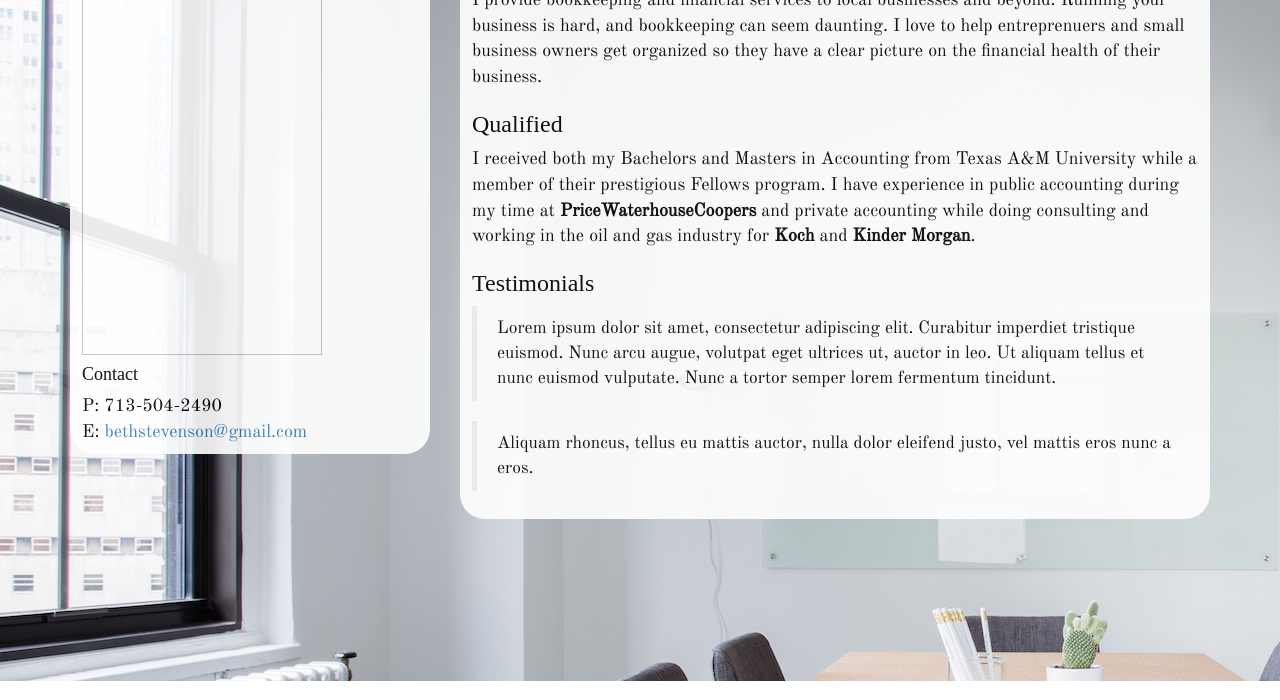
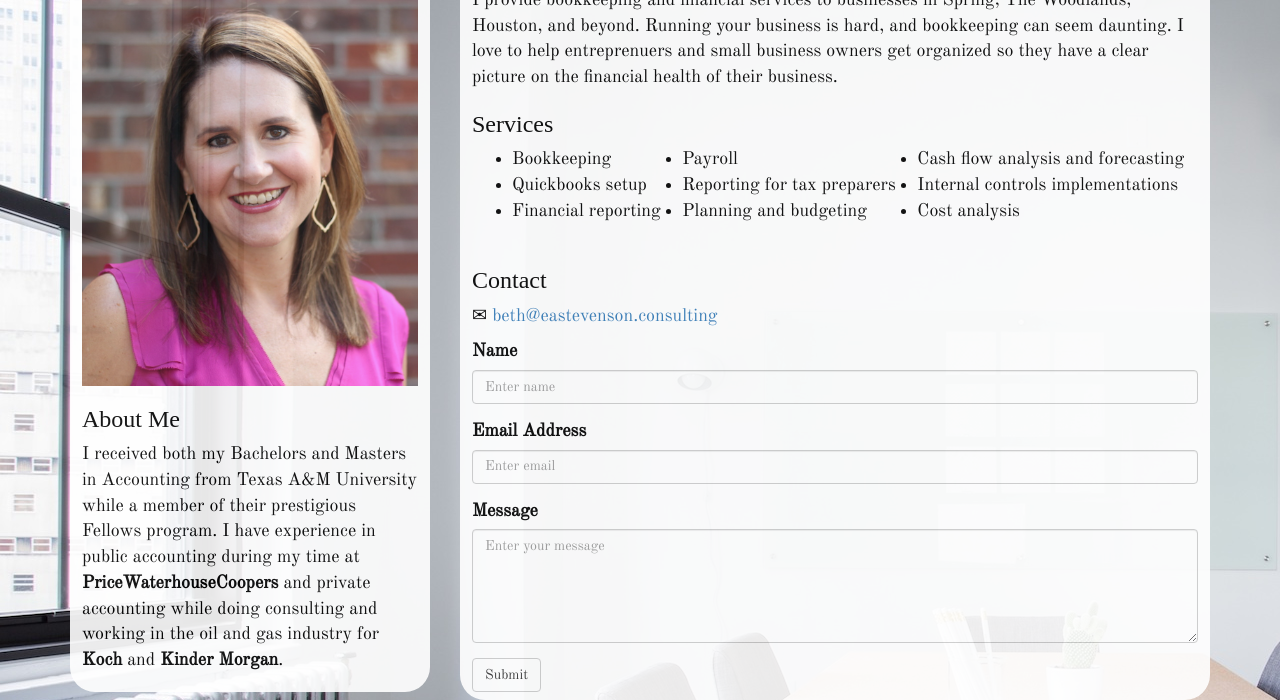
Before and after one commit to scottag99/beth, a plain HTML site: page index.html in a window 1280 px wide. Shown: the part 119-819 px from the top of the page. Drawn offline with nearby package versions, Linux system fonts and the light colour scheme; a web font is replaced by a local one.

Commit message:
Making it real

```diff
--- a/index.html
+++ b/index.html
@@ -23,7 +23,15 @@
         margin-top: 2em;
         opacity: .90;
         border-radius: 25px;}
+        h1 {text-align: center; letter-spacing: 2px;}
       h1,h2,h3,h4,h5,h6 { font-family: 'Marcellus SC', serif; }
+      #services {
+        height: 100px;
+        display:flex;
+        flex-direction: column;
+        flex-wrap: wrap;
+      }
+      #services li {padding-right: 1.2em}
     </style>
 
   </head>
@@ -34,21 +42,56 @@
         <div class="col-sm-4">
           <div class="content">
             <h1>Beth Stevenson</h1>
-            <img width="240" height="360" />
-            <h4>Contact</h4>
-            P: 713-504-2490<br />
-            E: <a href="mailto:bethstevenson@gmail.com">bethstevenson@gmail.com</a>
+            <div id="portrait">
+              <img class="img-responsive" src="IMG_4888.JPG" />
+            </div>
+            <h3>About Me</h3>
+            <p>I received both my Bachelors and Masters in Accounting from Texas A&amp;M University while a member of their prestigious Fellows program. I have experience in public accounting during my time at <strong>PriceWaterhouseCoopers</strong> and private accounting while doing consulting and working in the oil and gas industry for <strong>Koch</strong> and <strong>Kinder Morgan</strong>.</p>
+
           </div>
         </div>
         <div class="col-sm-8">
           <div class="content">
             <h2>Bookkeeping and Financial Services</h2>
-            <p>I provide bookkeeping and financial services to local businesses and beyond. Running your business is hard, and bookkeeping can seem daunting. I love to help entreprenuers and small business owners get organized so they have a clear picture on the financial health of their business.</p>
-            <h3>Qualified</h3>
-            <p>I received both my Bachelors and Masters in Accounting from Texas A&amp;M University while a member of their prestigious Fellows program. I have experience in public accounting during my time at <strong>PriceWaterhouseCoopers</strong> and private accounting while doing consulting and working in the oil and gas industry for <strong>Koch</strong> and <strong>Kinder Morgan</strong>.</p>
-            <h3>Testimonials</h3>
+            <p>I provide bookkeeping and financial services to businesses in Spring, The Woodlands, Houston, and beyond. Running your business is hard, and bookkeeping can seem daunting. I love to help entreprenuers and small business owners get organized so they have a clear picture on the financial health of their business.</p>
+            <h3>Services</h3>
+            <ul id="services">
+              <li>Bookkeeping</li>
+              <li>Quickbooks setup</li>
+              <li>Financial reporting</li>
+              <li>Payroll</li>
+              <li>Reporting for tax preparers</li>
+              <li>Planning and budgeting</li>
+              <li>Cash flow analysis and forecasting</li>
+              <li>Internal controls implementations</li>
+              <li>Cost analysis</li>
+            </ul>
+            <h3>Contact</h3>
+            <p>&#9993; <a href="mailto:beth@eastevenson.consulting">beth@eastevenson.consulting</a></p>
+            <form role="form" id="contactForm" data-toggle="validator" method="POST" action="http://formspree.io/beth@eastevenson.consulting">
+              <input type="text" style="display: none;" name="_gotcha" />
+              <input type="hidden" name="_subject" value="Website Contact Request" />
+              <div class="form-group">
+                <label for="name">Name</label>
+                <input type="text" class="form-control" name="name" placeholder="Enter name" required data-error="NEW ERROR MESSAGE">
+              </div>
+
+              <div class="form-group">
+                <label for="email">Email Address</label>
+                <input type="email" class="form-control" name="email" placeholder="Enter email" required>
+              </div>
+
+              <div class="form-group">
+                <label for="message">Message</label>
+                <textarea name="message" class="form-control" rows="5" placeholder="Enter your message" required></textarea>
+              </div>
+
+              <button type="submit" id="form-submit" class="btn btn-default btn-3">Submit</button>
+              <div class="clearfix"></div>
+            </form>
+            <!--h3>Testimonials</h3>
             <blockquote>Lorem ipsum dolor sit amet, consectetur adipiscing elit. Curabitur imperdiet tristique euismod. Nunc arcu augue, volutpat eget ultrices ut, auctor in leo. Ut aliquam tellus et nunc euismod vulputate. Nunc a tortor semper lorem fermentum tincidunt.</blockquote>
-            <blockquote>Aliquam rhoncus, tellus eu mattis auctor, nulla dolor eleifend justo, vel mattis eros nunc a eros.</blockquote>
+            <blockquote>Aliquam rhoncus, tellus eu mattis auctor, nulla dolor eleifend justo, vel mattis eros nunc a eros.</blockquote-->
           </div>
         </div>
       </div>
```
Also changed, not shown: IMG_4888.JPG (added).
